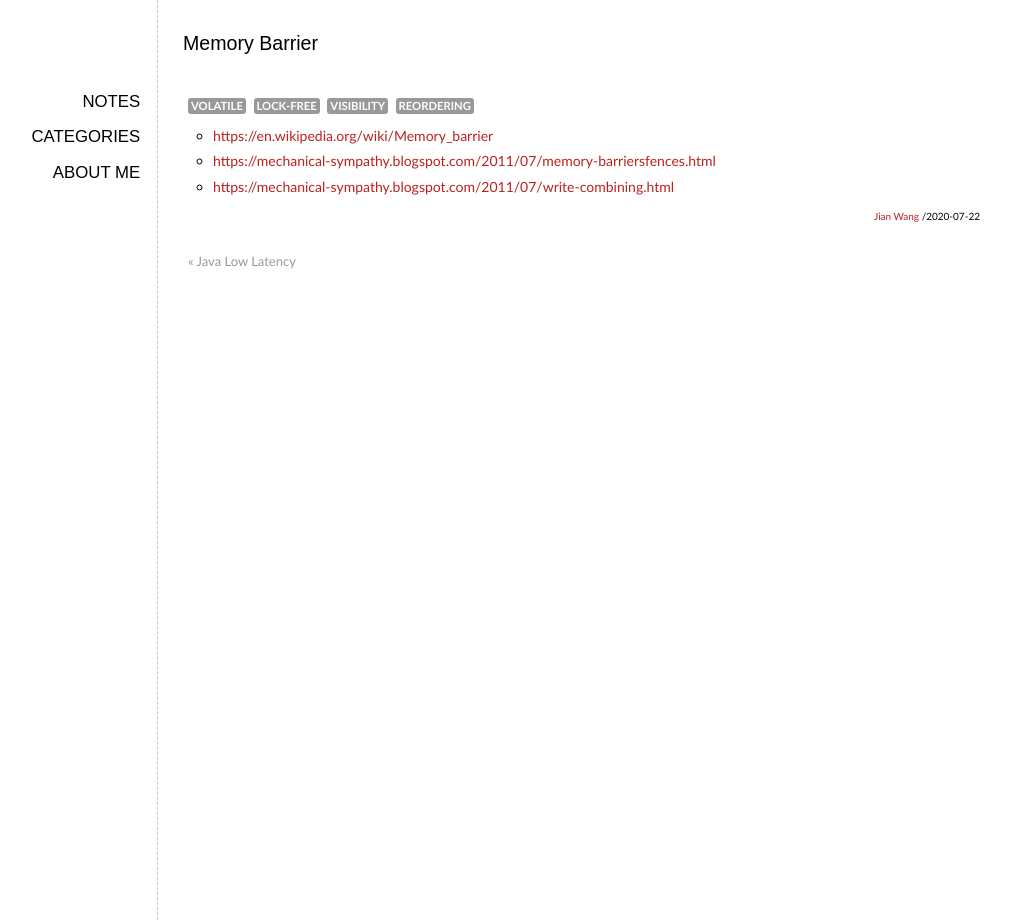
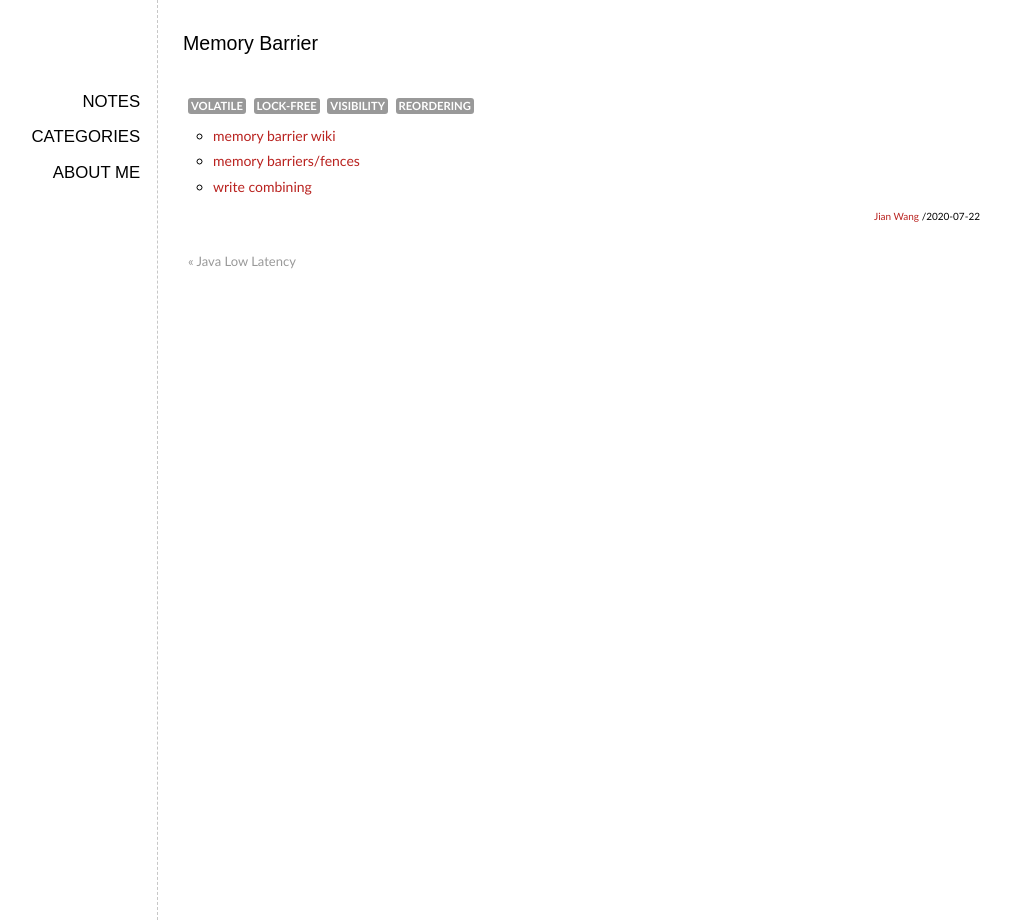
Before and after one commit to elan2wang/note, a Jekyll site: the page built from _posts/2020-07-22-memory-barrier.md, in a window 1280 px wide. Shown: the whole page, without its empty margins (93-1104 px from the left). Built offline with Jekyll 4.4.1, drawn with Linux system fonts in a browser that asks for light colours; comment, search, counter and statistics services are not loaded; part of the change alters nothing that is shown.

Commit message:
Update 2020-07-22-memory-barrier.md

```diff
--- a/_posts/2020-07-22-memory-barrier.md
+++ b/_posts/2020-07-22-memory-barrier.md
@@ -5,6 +5,6 @@ tags: volatile lock-free visibility reordering
 categories: Java
 ---
 
-* [https://en.wikipedia.org/wiki/Memory_barrier](memory barrier wiki)
-* [https://mechanical-sympathy.blogspot.com/2011/07/memory-barriersfences.html](memory barriers/fences)
-* [https://mechanical-sympathy.blogspot.com/2011/07/write-combining.html](write combining)
+* [memory barrier wiki](https://en.wikipedia.org/wiki/Memory_barrier)
+* [memory barriers/fences](https://mechanical-sympathy.blogspot.com/2011/07/memory-barriersfences.html)
+* [write combining](https://mechanical-sympathy.blogspot.com/2011/07/write-combining.html)
```
